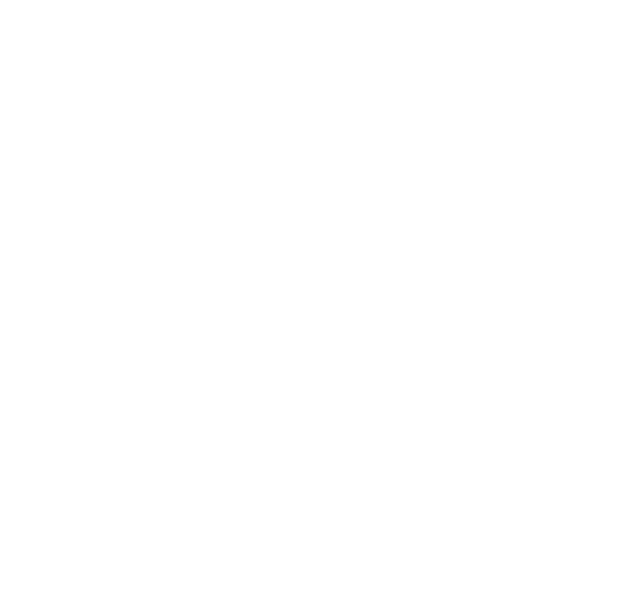
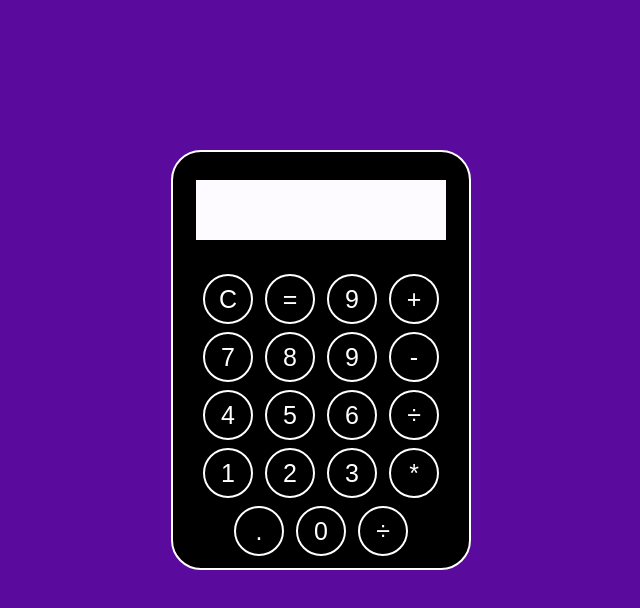
Before and after one commit to camargosproj/JScalculator, a plain HTML site: page index.html in a window 1280 px wide. Shown: the whole page, without its empty margins (341-981 px from the left). Drawn offline with Linux system fonts and the light colour scheme.

Commit message:
Layout created

```diff
--- a/index.html
+++ b/index.html
@@ -5,10 +5,49 @@
     <meta http-equiv="X-UA-Compatible" content="IE=edge">
     <meta name="viewport" content="width=device-width, initial-scale=1.0">
     <link rel="stylesheet" href="style.css">
-
     <title>Calculator</title>
 </head>
 <body>
-    <script src="app.js"></script>
+    <div class="container">
+        <div class="output">
+
+        </div>
+        <div class="numbers-wrapper">
+            <div class="first-row">
+                <button type="button">C</button>
+                <button type="button">=</button>
+                <button type="button">9</button>
+                <button type="button">+</button>
+            </div>
+            <div class="second-row">
+                <button type="button">7</button>
+                <button type="button">8</button>
+                <button type="button">9</button>
+                <button type="button">-</button>
+            </div>
+            <div class="thrid-row">
+                <button type="button">4</button>
+                <button type="button">5</button>
+                <button type="button">6</button>
+                <button type="button">&#xf7</button>
+            </div>
+            <div class="fourth-row">
+                <button type="button">1</button>
+                <button type="button">2</button>
+                <button type="button">3</button>
+                <button type="button">*</button>
+            </div>
+            <div class=" fifth-row">
+                <button type="button">.</button>
+                <button type="button">0</button>
+
+                <button type="button">&#xf7</button>
+            </div>
+        </div>
+
+
+
+    </div>
+    <script src="app.js" ></script>
 </body>
 </html>
--- a/style.css
+++ b/style.css
@@ -0,0 +1,60 @@
+*{
+    padding: 0;
+    margin: 0;
+    box-sizing: border-box;
+}
+body{
+    background:rgb(90, 10, 156);
+    position: absolute;
+    top: 150px;
+    left: 40%;
+
+
+
+}
+
+.container{
+    background:rgb(0, 0, 0);
+    width:300px;
+    height:420px;
+    display:flex;
+    flex-direction:column;
+    justify-content:center;
+    align-items:center;
+    border: 2px white solid;
+    border-radius: 30px;
+
+
+
+}
+.output{
+    background:rgb(253, 251, 255);
+    height:60px;
+    width: 250px;
+    border: none;
+    margin: 20px 0 30px ;
+
+}
+.numbers-wrapper{
+    width: 250px;
+    border-radius: 30px;
+    display: flex;
+    align-items:center;
+    justify-content:space-evenly;
+    flex-direction:column;
+
+}
+
+button{
+    width: 50px;
+    height: 50px;
+    border-radius: 40px;
+    margin: 4px;
+    border: 2px white solid;
+    background:rgb(0, 0, 0);
+    color:white;
+    font-size: 25px;
+    cursor: pointer;
+
+
+}
```
